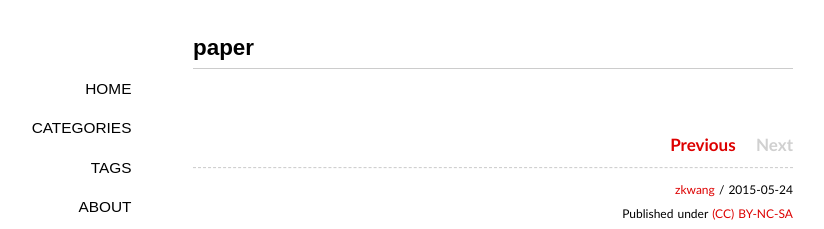
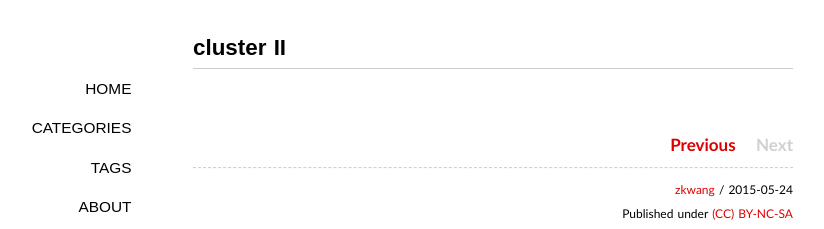
Before and after one commit to zkwang2014/zkwang2014.github.com, a Jekyll site: the page built from _posts/2015-05-24-paper.md, in a window 1280 px wide. Shown: the top 229 px of the page, without its empty margins (147-971 px from the left). Built offline with Jekyll 4.4.1, drawn with Linux system fonts in a browser that asks for light colours; nearby versions of some CDN libraries; some web fonts are replaced; library files that are not in the unit come from our copies; Markdown is read by kramdown in place of the engine named in the settings; comment, search, counter and statistics services are not loaded.

Commit message:
Update 2015-05-24-paper.md

```diff
--- a/_posts/2015-05-24-paper.md
+++ b/_posts/2015-05-24-paper.md
@@ -1,7 +1,7 @@
 ---
 layout: post
-title: "paper"
-description: "paper"
+title: "cluster II"
+description: "cluster"
 category: notes
 tags: []
 ---
```
